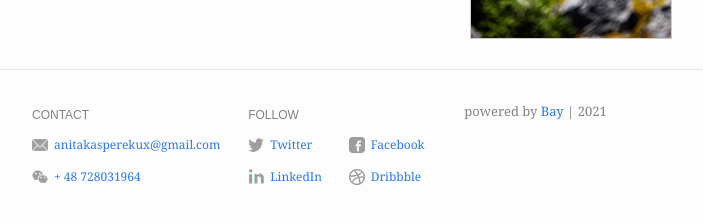
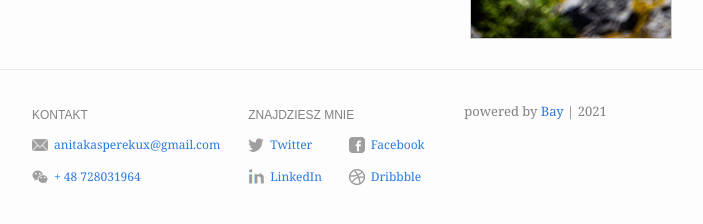
Before and after one commit to anita-kasperek/AnitakasperekUX.github.io, a Jekyll site: the page built from index.md, in a window 1280 px wide. Shown: the part 370-594 px from the top of the page, without its empty margins (288-991 px from the left). Built offline with Jekyll 4.4.1, drawn with Linux system fonts in a browser that asks for light colours.

Commit message:
Update footer.html

```diff
--- a/_includes/footer.html
+++ b/_includes/footer.html
@@ -2,7 +2,7 @@
   <div class="wrapper">
     <div class="footer-col-wrapper">
       <div class="footer-col footer-col-1">
-        <h4>CONTACT</h4>
+        <h4>KONTAKT</h4>
 
         <div class="social-links">
           {% for contact in site.footer.contact %}
@@ -27,7 +27,7 @@
       </div>
 
       <div class="footer-col footer-col-2">
-        <h4>FOLLOW</h4>
+        <h4>ZNAJDZIESZ MNIE</h4>
 
         <div class="social-links follow-links">
           {% for follow in site.footer.follow %}
```
